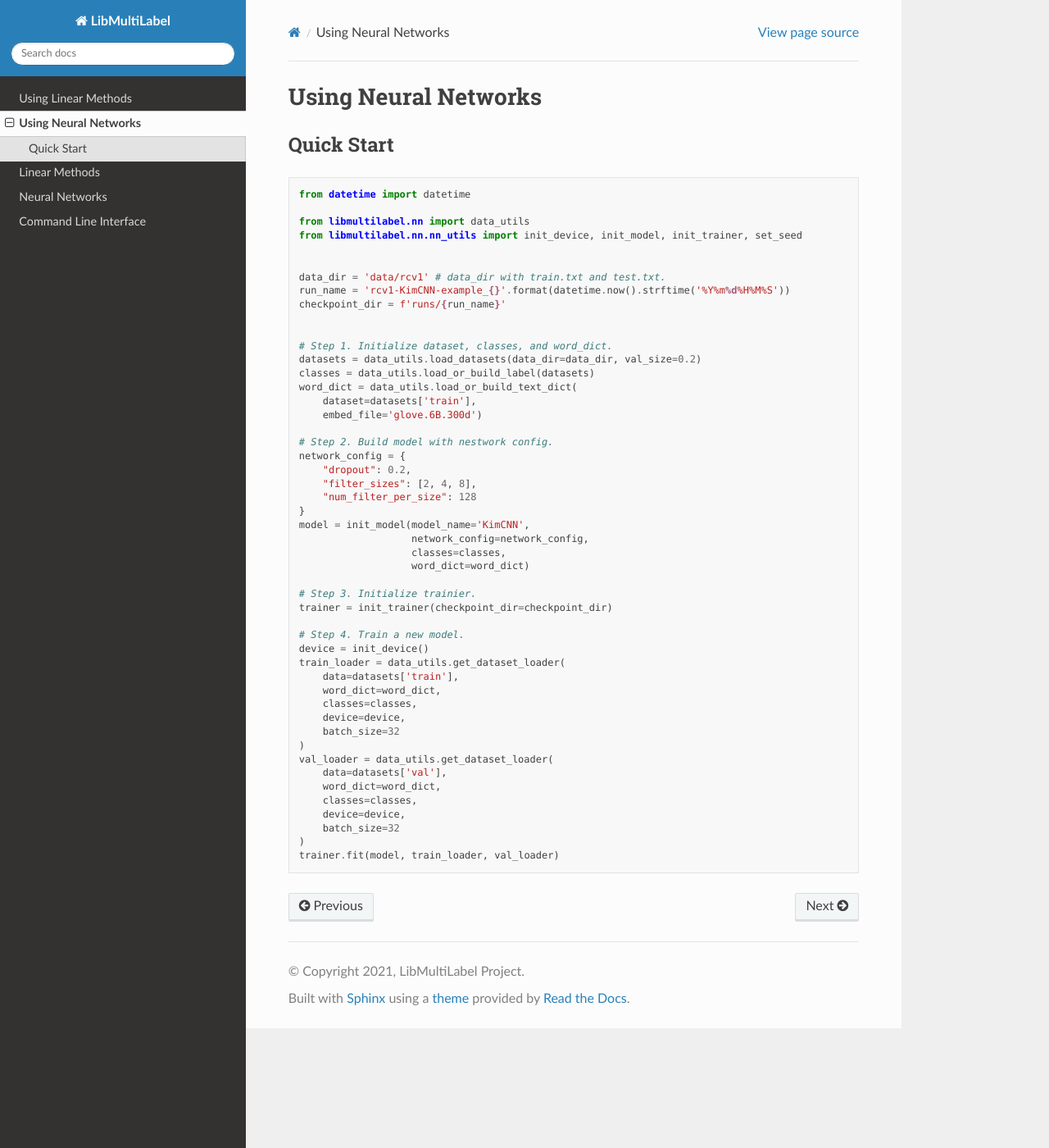
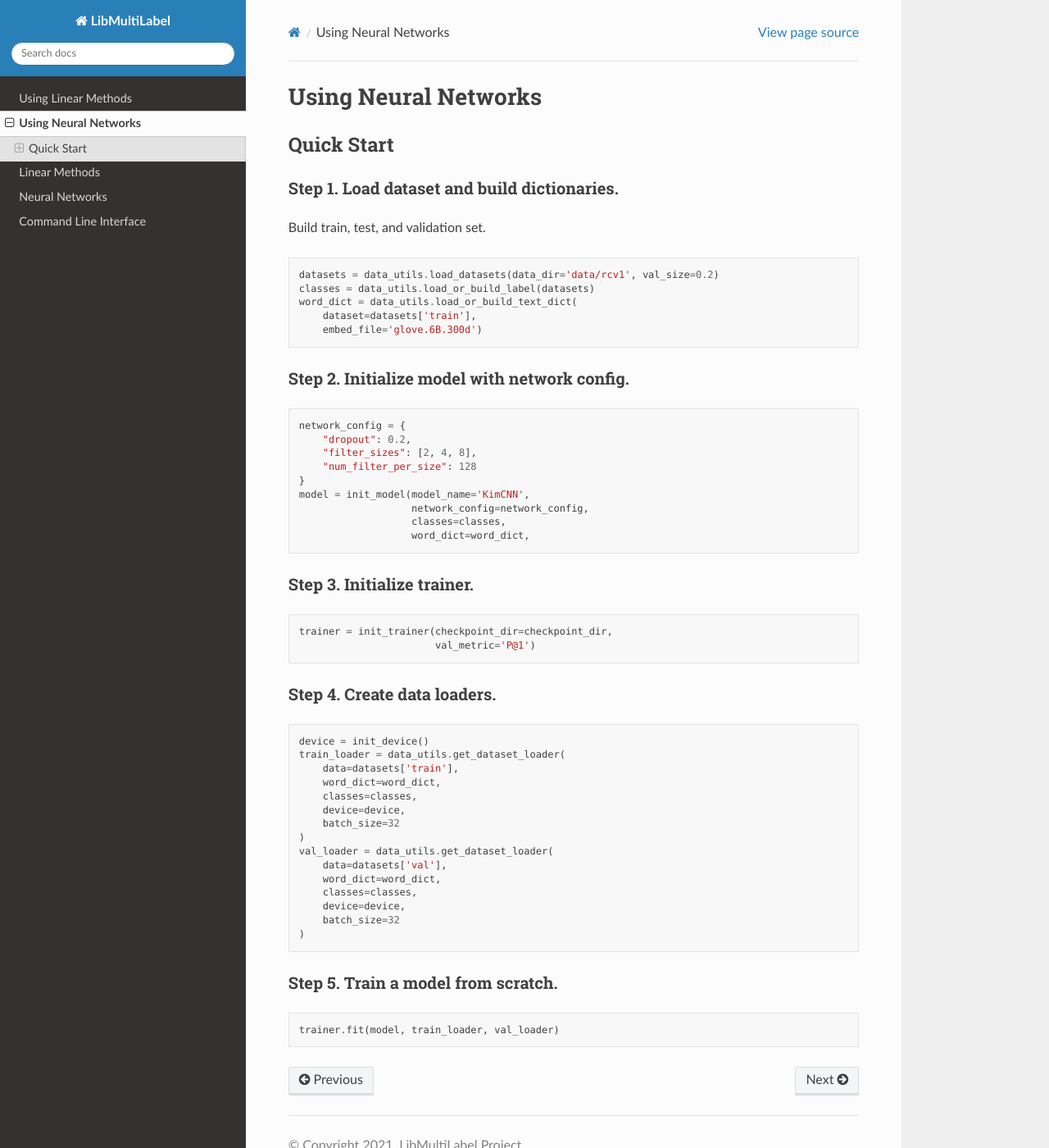
Before and after one commit to ASUS-AICS/LibMultiLabel, a Sphinx documentation site: the page built from docs/guides/nn.rst, in a window 1280 px wide and 1400 px high. Shown: the whole window at 82% size. Built offline with Sphinx 7.4.7 and the Read the Docs theme 2.0.0, drawn with Linux system fonts in a browser that asks for light colours.

Commit message:
Add sections to nn.rst.

```diff
--- a/docs/api/linear.rst
+++ b/docs/api/linear.rst
@@ -8,7 +8,7 @@ The simplest usage is::
    model = linear.train_1vsrest(train_y, train_x, options)
    predict = linear.predict_values(model, test_x)
 
-See `the user guide <../guides/linear.rst>`_ for more details.
+See `the user guide <../guides/linear.html>`_ for more details.
 
 .. currentmodule:: libmultilabel.linear
 
--- a/docs/examples/nn_quickstart.py
+++ b/docs/examples/nn_quickstart.py
@@ -4,19 +4,20 @@ from libmultilabel.nn import data_utils
 from libmultilabel.nn.nn_utils import init_device, init_model, init_trainer, set_seed
 
 
-data_dir = 'data/rcv1' # data_dir with train.txt and test.txt.
-run_name = 'rcv1-KimCNN-example_{}'.format(datetime.now().strftime('%Y%m%d%H%M%S'))
+run_name = 'rcv1-KimCNN-example_{}'.format(
+    datetime.now().strftime('%Y%m%d%H%M%S'))
 checkpoint_dir = f'runs/{run_name}'
+set_seed(1337)
 
 
-# Step 1. Initialize dataset, classes, and word_dict.
-datasets = data_utils.load_datasets(data_dir=data_dir, val_size=0.2)
+# Step 1. Load dataset and build dictionaries.
+datasets = data_utils.load_datasets(data_dir='data/rcv1', val_size=0.2)
 classes = data_utils.load_or_build_label(datasets)
 word_dict = data_utils.load_or_build_text_dict(
     dataset=datasets['train'],
     embed_file='glove.6B.300d')
 
-# Step 2. Build model with nestwork config.
+# Step 2. Initialize model with network config.
 network_config = {
     "dropout": 0.2,
     "filter_sizes": [2, 4, 8],
@@ -25,12 +26,14 @@ network_config = {
 model = init_model(model_name='KimCNN',
                    network_config=network_config,
                    classes=classes,
-                   word_dict=word_dict)
+                   word_dict=word_dict,
+                   monitor_metrics=['P@1'])
 
 # Step 3. Initialize trainier.
-trainer = init_trainer(checkpoint_dir=checkpoint_dir)
+trainer = init_trainer(checkpoint_dir=checkpoint_dir,
+                       val_metric='P@1')
 
-# Step 4. Train a new model.
+# Step 4. Create data loaders.
 device = init_device()
 train_loader = data_utils.get_dataset_loader(
     data=datasets['train'],
@@ -46,4 +49,6 @@ val_loader = data_utils.get_dataset_loader(
     device=device,
     batch_size=32
 )
+
+#  Step 5. Train a model from scratch.
 trainer.fit(model, train_loader, val_loader)
--- a/docs/guides/nn.rst
+++ b/docs/guides/nn.rst
@@ -3,7 +3,41 @@ Using Neural Networks
 
 
 Quick Start
-++++++++++++
+------------
+
+Step 1. Load dataset and build dictionaries.
+^^^^^^^^^^^^^^^^^^^^^^^^^^^^^^^^^^^^^^^^^^^^^
+
+Build train, test, and validation set.
 
 .. literalinclude:: ../examples/nn_quickstart.py
     :language: python3
+    :lines: 14-18
+
+Step 2. Initialize model with network config.
+^^^^^^^^^^^^^^^^^^^^^^^^^^^^^^^^^^^^^^^^^^^^^^
+
+.. literalinclude:: ../examples/nn_quickstart.py
+    :language: python3
+    :lines: 21-29
+
+Step 3. Initialize trainer.
+^^^^^^^^^^^^^^^^^^^^^^^^^^^^
+
+.. literalinclude:: ../examples/nn_quickstart.py
+    :language: python3
+    :lines: 33-34
+
+Step 4. Create data loaders.
+^^^^^^^^^^^^^^^^^^^^^^^^^^^^^
+
+.. literalinclude:: ../examples/nn_quickstart.py
+    :language: python3
+    :lines: 37-51
+
+Step 5. Train a model from scratch.
+^^^^^^^^^^^^^^^^^^^^^^^^^^^^^^^^^^^^
+
+.. literalinclude:: ../examples/nn_quickstart.py
+    :language: python3
+    :lines: 54-54
```
